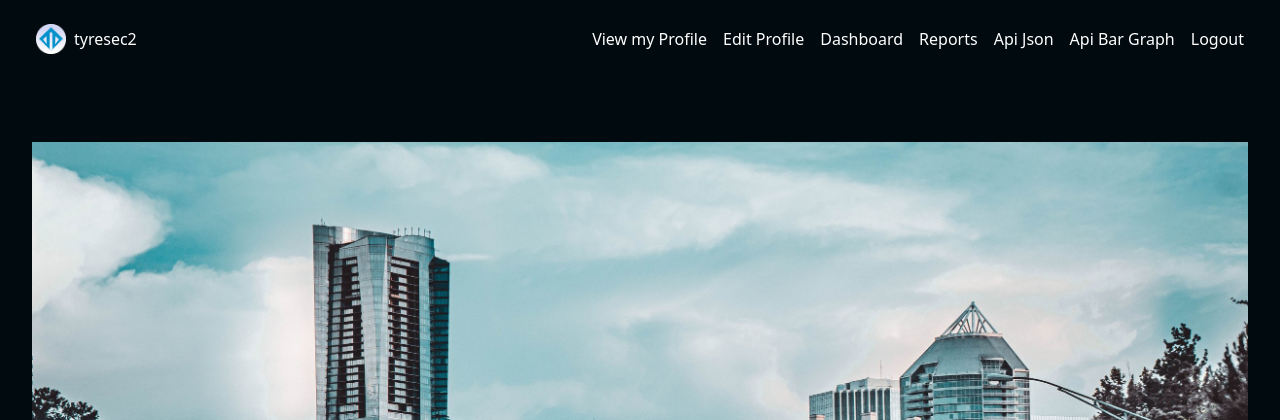
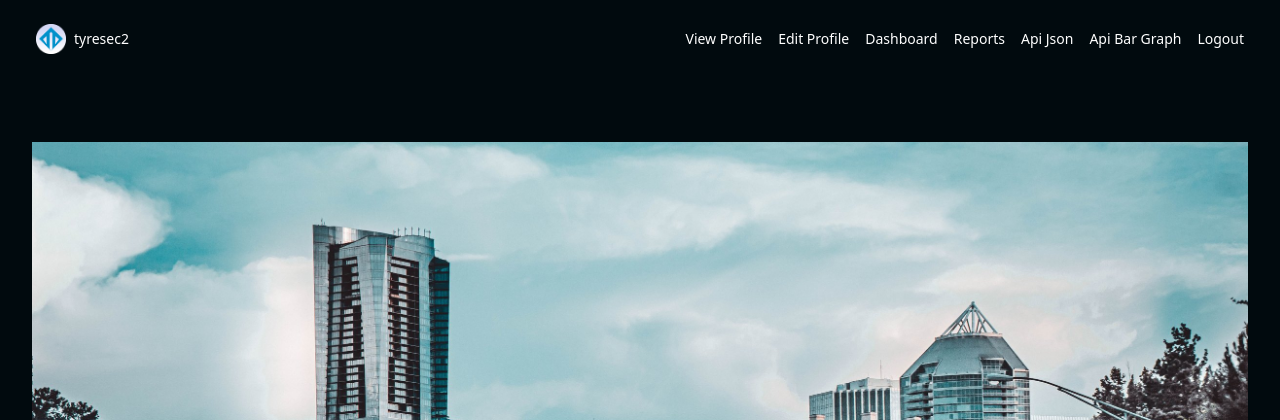
Before and after one commit to tairesu/Assignment_Project_Tyrese_tyresec2, a Django app: a page that uses cardManager/templates/cardManager/base.html in a window 1280 px wide. Shown: the top 420 px of the page. Run offline with Django 5.2, Linux system fonts and the light colour scheme; a user stored in the database is signed in; data comes from the database, SQL or seed files in the repository; some libraries are stand-ins or nearby versions.

Commit message:
base.html: reduced nav text size

```diff
--- a/cardManager/templates/cardManager/base.html
+++ b/cardManager/templates/cardManager/base.html
@@ -26,7 +26,7 @@
 </head>
 <body class="min-h-[100vh] bkg-gradient text-white">
 	<nav class="@container w-full py-6 px-9 flex justify-between items-center">
-		<div class="flex gap-2 items-center" name="icon-and-navbar-header">
+		<div class="flex gap-2 items-center text-sm" name="icon-and-navbar-header">
 			<img src="{% static 'imgs/logo.png' %}" alt="" class="w-[30px] h-[30px] rounded">
 			{% if request.user.is_authenticated %}
 				<a href="{% url 'dashboard_view' %}" class="text-white">
@@ -34,18 +34,18 @@
 				</a>
 			{% else %}
 				<a href="{% url 'homepage_view' %}" class="text-white">
-					<span>TC Digital</span>
+					<span >TC Digital</span>
 				</a>
 			{% endif %}
 		</div>
 		<div class="md:hidden" >
 			<svg xmlns="http://www.w3.org/2000/svg" class="w-[30px] h-[30px] inactivate" id="dropdown-trigger" viewBox="0 0 640 640" onclick="toggleDropdownNav(this)"><!--!Font Awesome Free v7.1.0 by @fontawesome - https://fontawesome.com License - https://fontawesome.com/license/free Copyright 2025 Fonticons, Inc.--><path d="M96 160C96 142.3 110.3 128 128 128L512 128C529.7 128 544 142.3 544 160C544 177.7 529.7 192 512 192L128 192C110.3 192 96 177.7 96 160zM96 320C96 302.3 110.3 288 128 288L512 288C529.7 288 544 302.3 544 320C544 337.7 529.7 352 512 352L128 352C110.3 352 96 337.7 96 320zM544 480C544 497.7 529.7 512 512 512L128 512C110.3 512 96 497.7 96 480C96 462.3 110.3 448 128 448L512 448C529.7 448 544 462.3 544 480z"/></svg>
 		</div>
-		<div class="hidden md:flex  gap-4" name="navbar-links" >
+		<div class="hidden md:flex text-sm gap-4" name="navbar-links" >
 			{% if request.user.is_authenticated %}
 	            {% if user.profile %}
 	           		<a href="{{ user.profile.get_absolute_url }}">
-	            		View my Profile
+	            		View Profile
 	            	</a>
 	            	<a href="{{ user.profile.get_update_url }}">
 	            		Edit Profile
```
